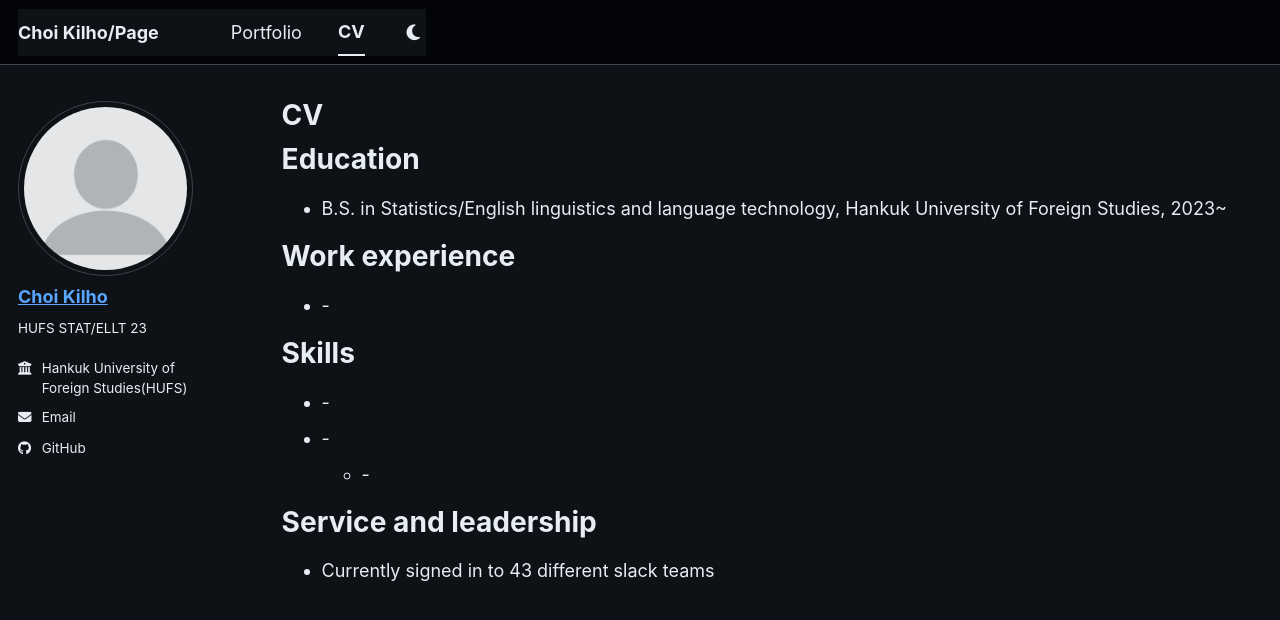
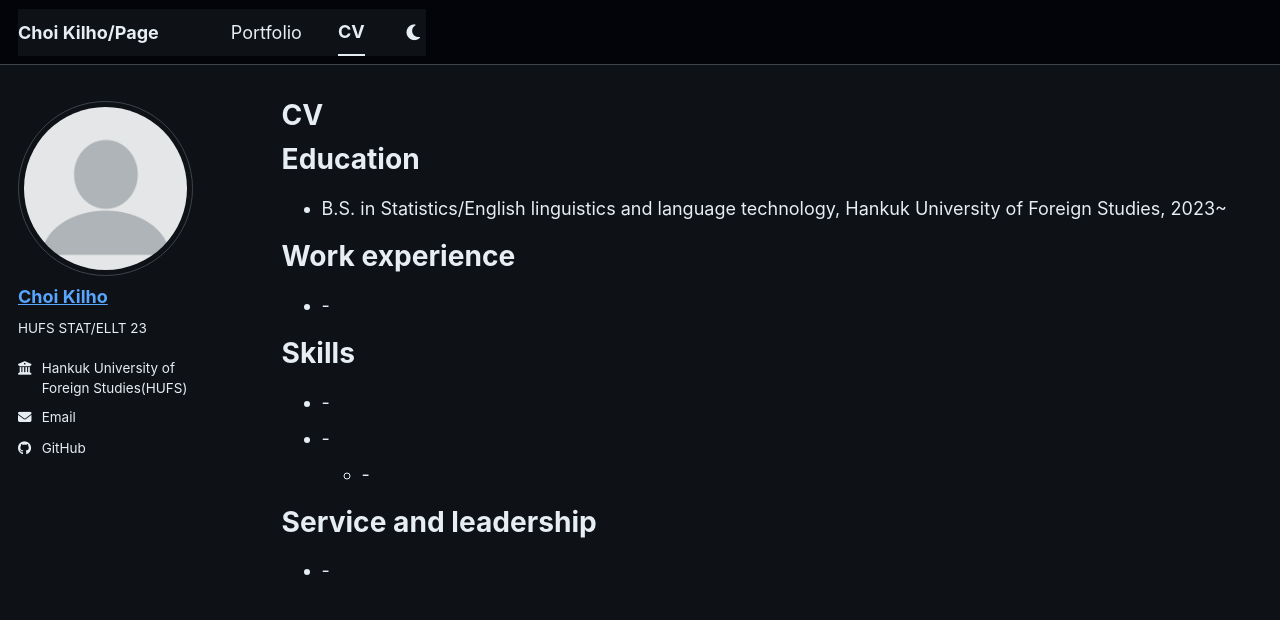
Before and after one commit to kilarc/kilarc.github.io, a Jekyll site: the page built from _pages/cv.md, in a window 1280 px wide. Shown: the top 620 px of the page. Built offline with Jekyll 4.4.1, drawn with Linux system fonts in a browser that asks for light colours; a script bundle is joined from its source files by our own code; a style sheet for code colours, icons or effects is not loaded.

Commit message:
Remove Slack teams count from CV

```diff
--- a/_pages/cv.md
+++ b/_pages/cv.md
@@ -46,4 +46,4 @@ Teaching
 
 Service and leadership
 ======
-* Currently signed in to 43 different slack teams
+* -
```
